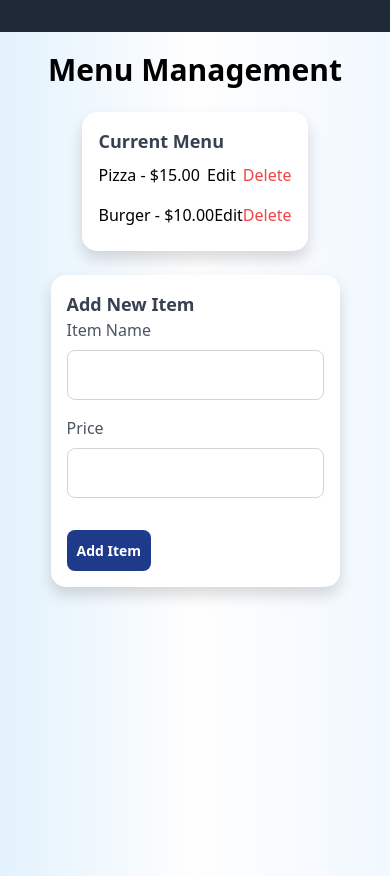
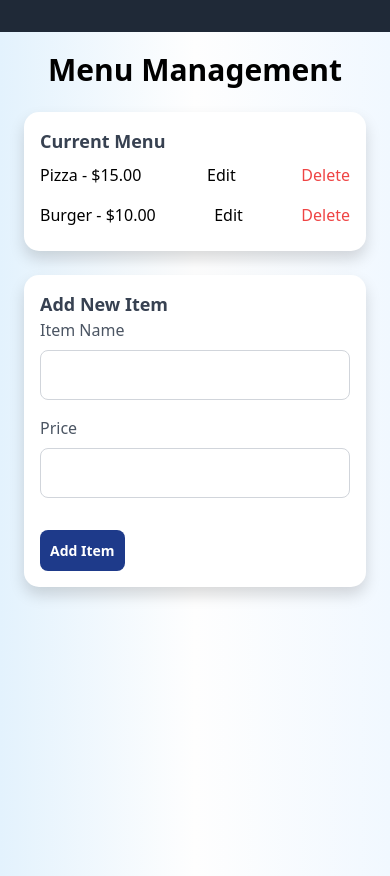
Before and after one commit to ruchspatil/VueCart, a Nuxt app: page /MenuManagement in a window 390 px wide. Built offline with nearby package versions, Linux system fonts and the light colour scheme.

Commit message:
Update MenuManagement.vue

```diff
--- a/pages/MenuManagement.vue
+++ b/pages/MenuManagement.vue
@@ -3,7 +3,7 @@
     <h1 class="text-3xl font-bold mb-6">Menu Management</h1>
 
     <!-- Menu List -->
-    <div class="card">
+    <div class="card w-3/4">
       <h2 class="card-title">Current Menu</h2>
       <ul>
         <li class="flex justify-between items-center py-2">
@@ -21,7 +21,7 @@
     </div>
 
     <!-- Add New Menu Item -->
-    <div class="card mt-6">
+    <div class="card w-3/4 mt-6">
       <h2 class="card-title">Add New Item</h2>
       <form @submit.prevent="addMenuItem">
         <div class="mb-4">
@@ -52,7 +52,7 @@ export default {
   },
   methods: {
     addMenuItem() {
-      this.menuItems.push({ name: this.newItemName, price: this.newItemPrice });
+      this.menuItems.push({ name: this.newItemName, price: `$${this.newItemPrice}` });
       this.newItemName = '';
       this.newItemPrice = '';
     }
@@ -79,6 +79,8 @@ export default {
   box-shadow: 0 8px 15px rgba(0, 0, 0, 0.15);
   text-align: left;
   transition: transform 0.3s ease, box-shadow 0.3s ease;
+  width: 75%; /* Increase card width */
+  max-width: 800px; /* Optional: Add max-width for larger screens */
 }
 
 .card:hover {
@@ -126,6 +128,7 @@ export default {
 @media (max-width: 640px) {
   .card {
     padding: 16px;
+    width: 100%; /* Full width for smaller screens */
   }
 
   .card-title {
```
